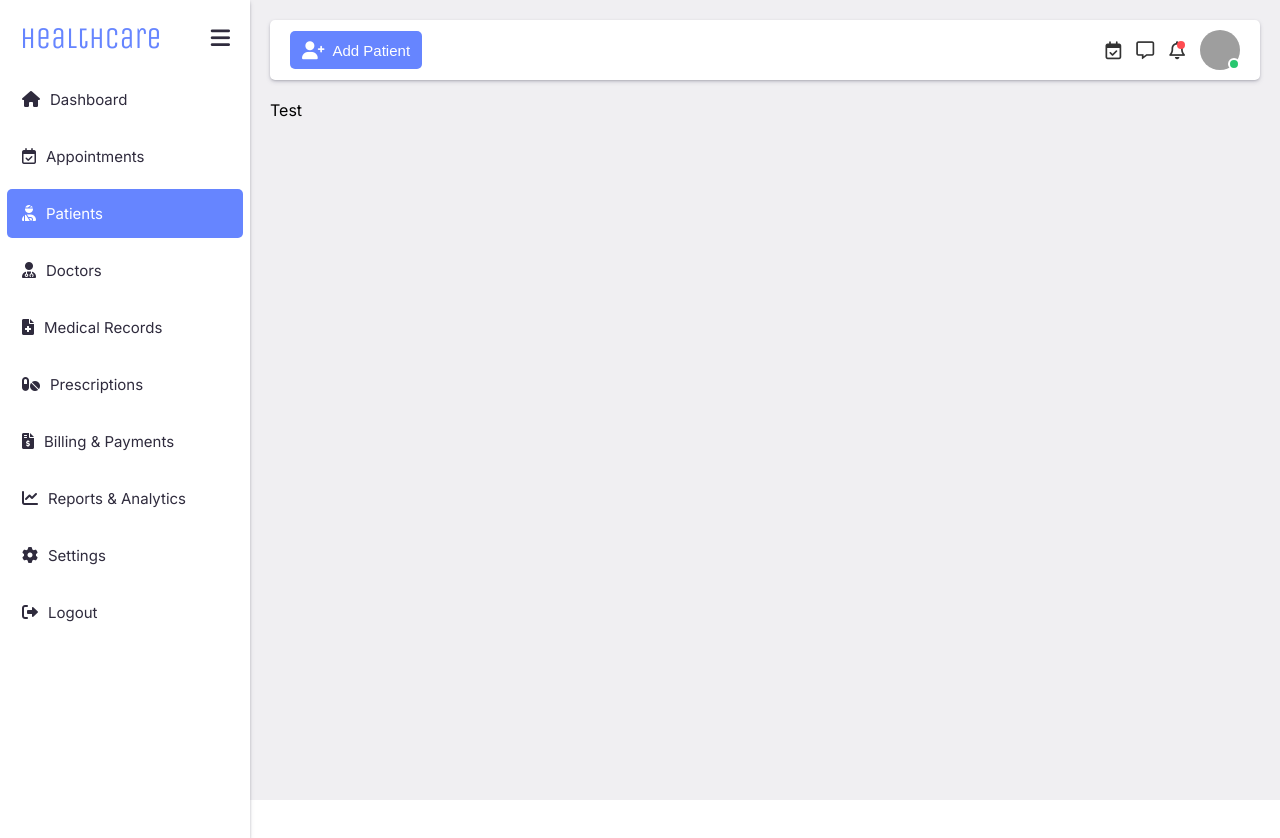
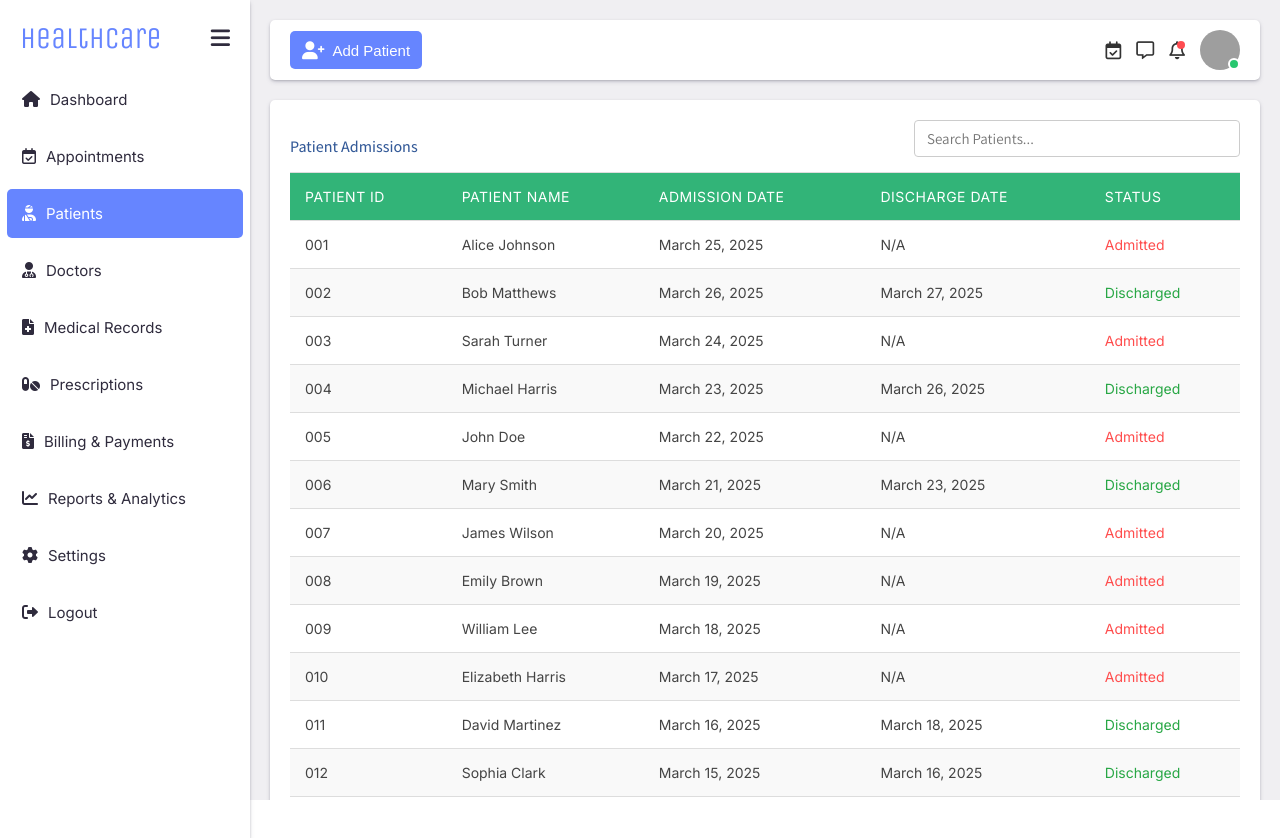
Before and after one commit to joseph-johnson27001/healthcare-dashboard, a Vue app: page /patients in a window 1280 px wide. Built offline with nearby package versions, Linux system fonts and the light colour scheme; grey boxes are pictures that could not be loaded.

Commit message:
PatientsPage.vue

```diff
--- /dev/null
+++ b/src/components/Tables/FullPatientTable.vue
@@ -0,0 +1,237 @@
+<template>
+  <div class="table-container">
+    <div class="table-header">
+      <span class="table-title">Patient Admissions</span>
+      <input
+        v-model="searchQuery"
+        type="text"
+        placeholder="Search Patients..."
+        class="search-bar"
+      />
+    </div>
+
+    <!-- Add wrapper with overflow-x to allow horizontal scrolling -->
+    <div class="table-wrapper">
+      <table>
+        <thead>
+          <tr>
+            <th>Patient ID</th>
+            <th>Patient Name</th>
+            <th>Admission Date</th>
+            <th>Discharge Date</th>
+            <th>Status</th>
+          </tr>
+        </thead>
+        <tbody>
+          <tr
+            v-for="(patient, index) in paginatedPatients"
+            :key="index"
+            :class="{ 'hover-row': true }"
+          >
+            <td>{{ patient.id }}</td>
+            <td>{{ patient.name }}</td>
+            <td>{{ patient.admissionDate }}</td>
+            <td>{{ patient.dischargeDate || "N/A" }}</td>
+            <td
+              :class="{
+                discharged: patient.status === 'Discharged',
+                admitted: patient.status === 'Admitted',
+              }"
+            >
+              {{ patient.status }}
+            </td>
+          </tr>
+        </tbody>
+      </table>
+    </div>
+
+    <!-- Pagination Controls -->
+    <div class="pagination">
+      <div class="page-numbers">
+        <button
+          v-for="pageNumber in totalPages"
+          :key="pageNumber"
+          :class="{ 'active-page': currentPage === pageNumber }"
+          @click="goToPage(pageNumber)"
+        >
+          {{ pageNumber }}
+        </button>
+      </div>
+    </div>
+  </div>
+</template>
+
+<script>
+export default {
+  props: {
+    patients: {
+      type: Array,
+      required: true,
+    },
+  },
+  data() {
+    return {
+      currentPage: 1,
+      itemsPerPage: 30,
+      searchQuery: "",
+    };
+  },
+  computed: {
+    filteredPatients() {
+      return this.patients.filter((patient) => {
+        const searchTerm = this.searchQuery.toLowerCase();
+        return (
+          patient.id.toLowerCase().includes(searchTerm) ||
+          patient.name.toLowerCase().includes(searchTerm) ||
+          patient.admissionDate.toLowerCase().includes(searchTerm) ||
+          (patient.dischargeDate &&
+            patient.dischargeDate.toLowerCase().includes(searchTerm)) ||
+          patient.status.toLowerCase().includes(searchTerm)
+        );
+      });
+    },
+    totalPages() {
+      return Math.ceil(this.filteredPatients.length / this.itemsPerPage);
+    },
+    paginatedPatients() {
+      const start = (this.currentPage - 1) * this.itemsPerPage;
+      const end = start + this.itemsPerPage;
+      return this.filteredPatients.slice(start, end);
+    },
+  },
+  methods: {
+    goToPage(pageNumber) {
+      if (pageNumber >= 1 && pageNumber <= this.totalPages) {
+        this.currentPage = pageNumber;
+      }
+    },
+  },
+};
+</script>
+
+<style scoped>
+.table-container {
+  background-color: #ffffff;
+}
+
+.table-header {
+  display: flex;
+  justify-content: space-between;
+  align-items: flex-end;
+}
+
+.table-title {
+  font-family: "Assistant", sans-serif;
+  display: flex;
+  align-items: center;
+  font-size: 16px;
+  font-weight: 500;
+  color: #345a98;
+  flex-shrink: 0;
+}
+
+.search-bar {
+  padding: 8px 12px;
+  border: 1px solid #ccc;
+  border-radius: 4px;
+  width: 300px;
+  outline: none;
+  font-size: 15px;
+  background: none;
+  font-family: "Assistant", sans-serif;
+}
+
+.table-wrapper {
+  width: 100%;
+  overflow-x: auto;
+  margin-top: 15px;
+}
+
+table {
+  margin-top: 0;
+  width: 100%;
+  border-collapse: collapse;
+}
+
+th,
+td {
+  padding: 15px;
+  border-left: none;
+  border-right: none;
+  text-align: left;
+  font-size: 14px;
+}
+
+th {
+  background: rgba(50, 180, 120);
+  color: white;
+  font-weight: 400;
+  text-transform: uppercase;
+  letter-spacing: 0.5px;
+}
+
+td {
+  color: #444;
+}
+
+tr:hover {
+  background-color: rgba(39, 148, 97, 0.1);
+}
+
+.discharged {
+  color: #28a745;
+}
+
+.admitted {
+  color: #ff4d4d;
+}
+
+.hover-row:hover td {
+  background-color: #f0f0f1;
+}
+
+.pagination {
+  display: flex;
+  justify-content: flex-end;
+  align-items: center;
+  margin-top: 10px;
+  gap: 10px;
+}
+
+.page-numbers {
+  display: flex;
+  gap: 8px;
+}
+
+.page-numbers button {
+  background-color: #f1f1f1;
+  color: #444;
+  border: none;
+  padding: 8px 12px;
+  font-size: 14px;
+  cursor: pointer;
+  border-radius: 4px;
+}
+
+.page-numbers button.active-page {
+  background-color: #28a745;
+  color: white;
+}
+
+/* Mobile responsiveness */
+@media (max-width: 800px) {
+  .table-header {
+    flex-direction: column;
+  }
+  .search-bar {
+    width: 100%;
+    box-sizing: border-box;
+    margin-top: 5px;
+  }
+
+  .table-title {
+    margin-bottom: 5px;
+    width: 100%;
+  }
+}
+</style>
--- a/src/views/PatientsPage.vue
+++ b/src/views/PatientsPage.vue
@@ -1,3 +1,128 @@
 <template>
-  <div>Test</div>
+  <TableCard>
+    <FullPatientTable :patients="patients" />
+  </TableCard>
 </template>
+
+<script>
+import FullPatientTable from "@/components/Tables/FullPatientTable.vue";
+import TableCard from "@/components/UI/TableCard.vue";
+
+export default {
+  components: {
+    FullPatientTable,
+    TableCard,
+  },
+  data() {
+    return {
+      patients: [
+        {
+          id: "001",
+          name: "Alice Johnson",
+          admissionDate: "March 25, 2025",
+          dischargeDate: "",
+          status: "Admitted",
+        },
+        {
+          id: "002",
+          name: "Bob Matthews",
+          admissionDate: "March 26, 2025",
+          dischargeDate: "March 27, 2025",
+          status: "Discharged",
+        },
+        {
+          id: "003",
+          name: "Sarah Turner",
+          admissionDate: "March 24, 2025",
+          dischargeDate: "",
+          status: "Admitted",
+        },
+        {
+          id: "004",
+          name: "Michael Harris",
+          admissionDate: "March 23, 2025",
+          dischargeDate: "March 26, 2025",
+          status: "Discharged",
+        },
+        {
+          id: "005",
+          name: "John Doe",
+          admissionDate: "March 22, 2025",
+          dischargeDate: "",
+          status: "Admitted",
+        },
+        {
+          id: "006",
+          name: "Mary Smith",
+          admissionDate: "March 21, 2025",
+          dischargeDate: "March 23, 2025",
+          status: "Discharged",
+        },
+        {
+          id: "007",
+          name: "James Wilson",
+          admissionDate: "March 20, 2025",
+          dischargeDate: "",
+          status: "Admitted",
+        },
+        {
+          id: "008",
+          name: "Emily Brown",
+          admissionDate: "March 19, 2025",
+          dischargeDate: "",
+          status: "Admitted",
+        },
+        {
+          id: "009",
+          name: "William Lee",
+          admissionDate: "March 18, 2025",
+          dischargeDate: "",
+          status: "Admitted",
+        },
+        {
+          id: "010",
+          name: "Elizabeth Harris",
+          admissionDate: "March 17, 2025",
+          dischargeDate: "",
+          status: "Admitted",
+        },
+        {
+          id: "011",
+          name: "David Martinez",
+          admissionDate: "March 16, 2025",
+          dischargeDate: "March 18, 2025",
+          status: "Discharged",
+        },
+        {
+          id: "012",
+          name: "Sophia Clark",
+          admissionDate: "March 15, 2025",
+          dischargeDate: "March 16, 2025",
+          status: "Discharged",
+        },
+        {
+          id: "013",
+          name: "Lucas Robinson",
+          admissionDate: "March 14, 2025",
+          dischargeDate: "March 15, 2025",
+          status: "Discharged",
+        },
+        {
+          id: "014",
+          name: "Chloe Walker",
+          admissionDate: "March 13, 2025",
+          dischargeDate: "",
+          status: "Admitted",
+        },
+        {
+          id: "015",
+          name: "Ethan Scott",
+          admissionDate: "March 12, 2025",
+          dischargeDate: "",
+          status: "Admitted",
+        },
+      ],
+    };
+  },
+};
+</script>
```
